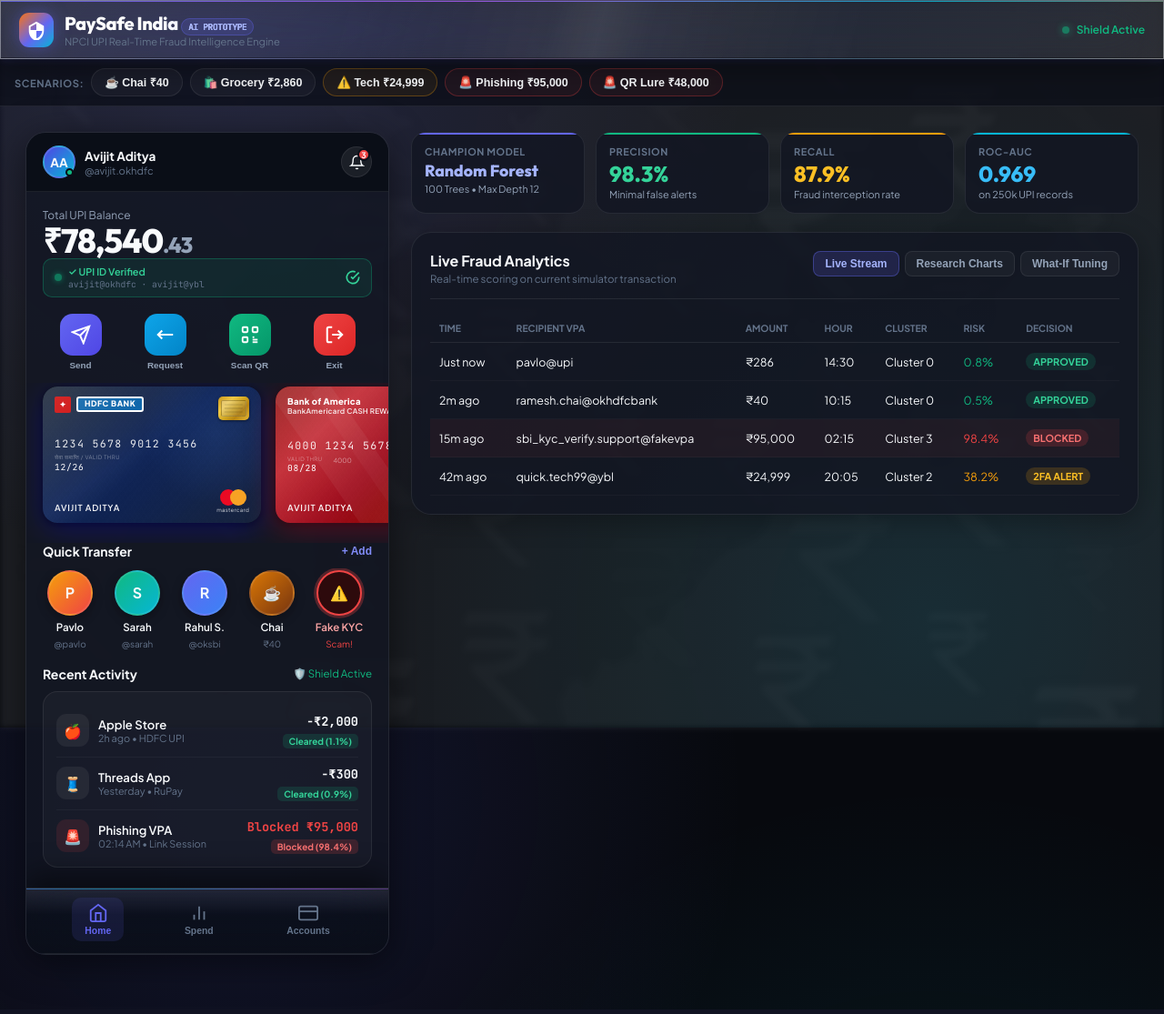
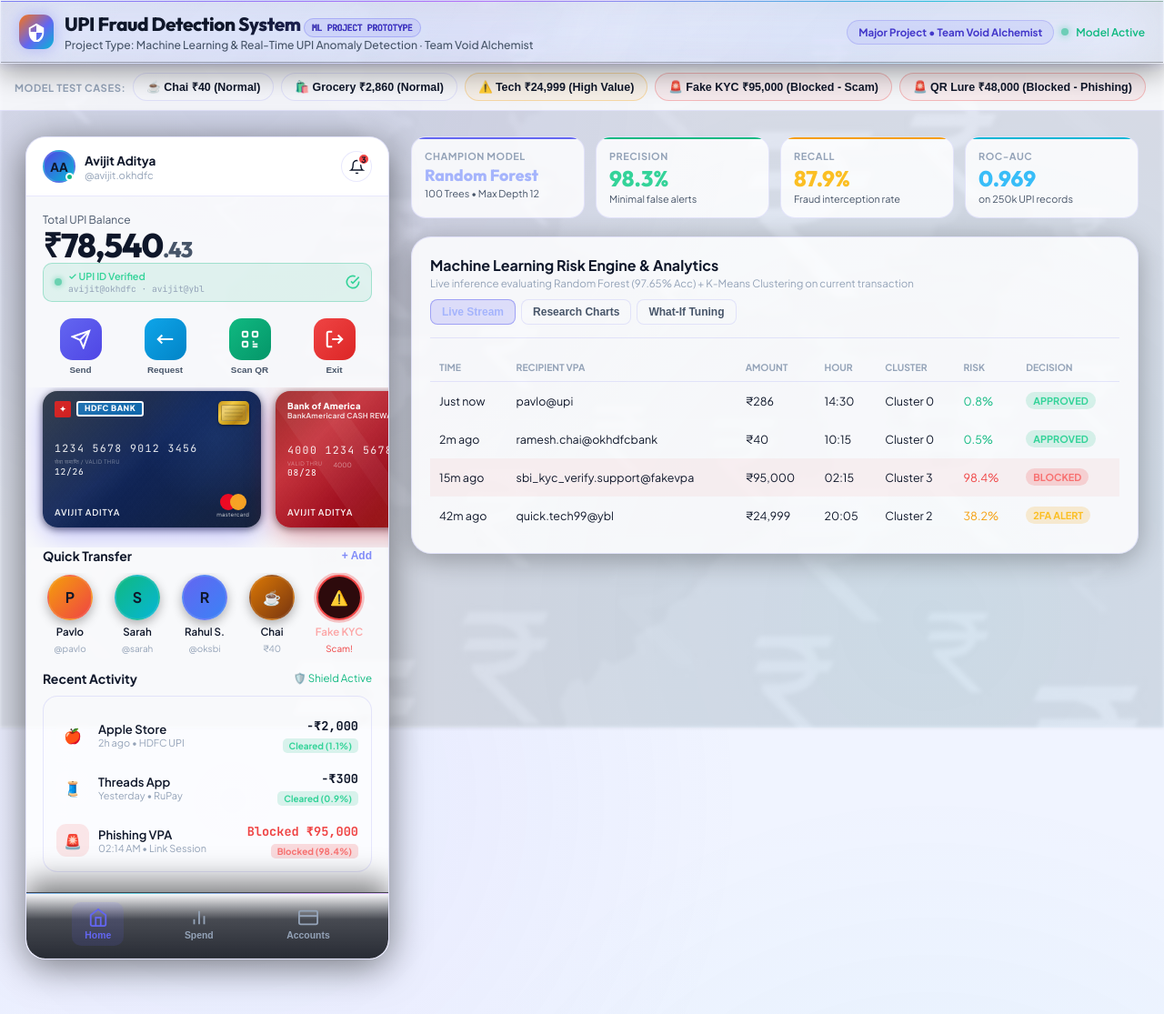
Before and after one commit to Avijit010325/UPI_Fraud-detection_web, a Flask app: page / in a window 1280 px wide. Shown: the whole page at 91% size. Run offline with Flask 3, Linux system fonts and the light colour scheme.

Commit message:
fix(ui): adjust branding to highlight UPI Fraud Detection ML Project Prototype

```diff
--- a/app/templates/index.html
+++ b/app/templates/index.html
@@ -5,8 +5,8 @@
     <meta name="viewport" content="width=device-width, initial-scale=1.0, maximum-scale=1.0, user-scalable=no">
     <meta name="apple-mobile-web-app-capable" content="yes">
     <meta name="apple-mobile-web-app-status-bar-style" content="black-translucent">
-    <meta name="theme-color" content="#07090e">
-    <title>PaySafe India — UPI Fraud Detection</title>
+    <meta name="theme-color" content="#f0f4ff">
+    <title>UPI Fraud Detection System — Machine Learning Project Prototype</title>
     <link rel="preconnect" href="https://fonts.googleapis.com">
     <link rel="preconnect" href="https://fonts.gstatic.com" crossorigin>
     <link href="https://fonts.googleapis.com/css2?family=Plus+Jakarta+Sans:wght@400;500;600;700;800&family=JetBrains+Mono:wght@400;600;700&family=Outfit:wght@700;800;900&display=swap" rel="stylesheet">
@@ -16,14 +16,14 @@
            CSS CUSTOM PROPERTIES
         ================================================================ */
         :root {
-            --bg: #07090e;
-            --bg-card: rgba(18,22,34,0.8);
-            --bg-glass: rgba(255,255,255,0.05);
-            --border: rgba(255,255,255,0.08);
-            --border-active: rgba(99,102,241,0.4);
-            --text: #f8fafc;
-            --text2: #94a3b8;
-            --text3: #64748b;
+            --bg: #f0f4ff;
+            --bg-card: rgba(255,255,255,0.82);
+            --bg-glass: rgba(255,255,255,0.55);
+            --border: rgba(99,102,241,0.15);
+            --border-active: rgba(99,102,241,0.5);
+            --text: #0f172a;
+            --text2: #475569;
+            --text3: #94a3b8;
             --brand: #6366f1;
             --cyan: #06b6d4;
             --saffron: #f97316;
@@ -53,8 +53,8 @@
             overflow-x: hidden;
             position: relative;
             background-image:
-                radial-gradient(circle at 20% 10%, rgba(99,102,241,0.14) 0%, transparent 45%),
-                radial-gradient(circle at 80% 85%, rgba(6,182,212,0.10) 0%, transparent 50%);
+                radial-gradient(circle at 20% 10%, rgba(99,102,241,0.08) 0%, transparent 45%),
+                radial-gradient(circle at 80% 85%, rgba(6,182,212,0.06) 0%, transparent 50%);
             background-attachment: fixed;
         }
 
@@ -69,7 +69,7 @@
             background-position: center center;
             background-repeat: no-repeat;
             opacity: 0.30;
-            filter: blur(3px) saturate(0.6) brightness(0.45) sepia(0.3);
+            filter: blur(2px) saturate(0.5) brightness(0.9) sepia(0.2);
             mix-blend-mode: luminosity;
             pointer-events: none;
         }
@@ -178,20 +178,26 @@
         .brand-logo svg { width: 22px; height: 22px; fill: white; }
 
         .brand-text h1 {
-            font-family: 'Outfit', sans-serif; font-size: clamp(1rem, 3vw, 1.25rem);
+            font-family: 'Outfit', sans-serif; font-size: clamp(1rem, 3vw, 1.3rem);
             font-weight: 800; letter-spacing: -0.02em;
-            background: linear-gradient(90deg, #fff 40%, #c7d2fe);
+            background: linear-gradient(90deg, #0f172a 35%, #4338ca 100%);
             -webkit-background-clip: text; -webkit-text-fill-color: transparent;
         }
-        .brand-text p { font-size: 0.7rem; color: var(--text3); display: none; }
+        .brand-text p { font-size: 0.76rem; color: #475569; font-weight: 500; display: block; margin-top: 2px; }
         @media (min-width: 480px) { .brand-text p { display: block; } }
 
         .proto-pill {
-            font-size: 0.6rem; font-family: 'JetBrains Mono', monospace; text-transform: uppercase;
-            background: rgba(99,102,241,0.18); color: #a5b4fc; padding: 2px 7px;
-            border-radius: var(--r-full); border: 1px solid rgba(99,102,241,0.35);
-            -webkit-text-fill-color: #a5b4fc; white-space: nowrap;
-        }
+            font-size: 0.62rem; font-family: 'JetBrains Mono', monospace; text-transform: uppercase;
+            background: rgba(99,102,241,0.12); color: #4338ca; padding: 3px 8px;
+            border-radius: var(--r-full); border: 1.5px solid rgba(99,102,241,0.35);
+            -webkit-text-fill-color: #4338ca; white-space: nowrap; font-weight: 700;
+        }
+        .project-tag {
+            font-size: 0.72rem; font-weight: 700; background: rgba(99,102,241,0.10);
+            color: #4338ca; padding: 5px 12px; border-radius: 999px;
+            border: 1px solid rgba(99,102,241,0.25); white-space: nowrap;
+        }
+        @media (max-width: 600px) { .project-tag { display: none; } }
 
         .topbar-right { display: flex; align-items: center; gap: 8px; flex-shrink: 0; }
 
@@ -208,7 +214,7 @@
            SCENARIO STRIP
         ================================================================ */
         .scenario-strip {
-            background: rgba(10,14,24,0.7); border-bottom: 1px solid var(--border);
+            background: rgba(255,255,255,0.75); border-bottom: 1px solid var(--border);
             padding: 10px 16px; display: flex; gap: 8px;
             overflow-x: auto; white-space: nowrap; scrollbar-width: none; align-items: center;
         }
@@ -257,7 +263,7 @@
 
         /* App-style header inside the card */
         .app-chrome {
-            background: rgba(10,14,24,0.95);
+            background: rgba(255,255,255,0.95);
             padding: 14px 18px 12px;
             border-bottom: 1px solid var(--border);
         }
@@ -272,7 +278,7 @@
             font-weight: 700; font-size: 0.85rem; border: 2px solid rgba(255,255,255,0.12);
             position: relative; flex-shrink: 0;
         }
-        .avatar .dot { position: absolute; bottom: 0; right: 0; width: 9px; height: 9px; background: var(--safe); border: 2px solid #0a0e18; border-radius: 50%; }
+        .avatar .dot { position: absolute; bottom: 0; right: 0; width: 9px; height: 9px; background: var(--safe); border: 2px solid #fff; border-radius: 50%; }
         .user-name { font-size: 0.85rem; font-weight: 700; }
         .user-vpa { font-size: 0.7rem; color: var(--text3); }
 
@@ -282,7 +288,7 @@
             border: 1px solid var(--border); display: flex; align-items: center; justify-content: center;
             cursor: pointer; color: var(--text); position: relative;
         }
-        .icon-btn .notif { position: absolute; top: 1px; right: 1px; width: 14px; height: 14px; background: var(--danger); border-radius: 50%; border: 2px solid #0a0e18; font-size: 0.55rem; font-weight: 700; display: flex; align-items: center; justify-content: center; }
+        .icon-btn .notif { position: absolute; top: 1px; right: 1px; width: 14px; height: 14px; background: var(--danger); border-radius: 50%; border: 2px solid #fff; font-size: 0.55rem; font-weight: 700; display: flex; align-items: center; justify-content: center; }
 
         /* Balance section */
         .balance-row {
@@ -932,7 +938,7 @@
         ================================================================ */
         .send-sheet {
             position: fixed; inset: 0; z-index: 800;
-            background: #090c15; display: none; flex-direction: column;
+            background: rgba(255,255,255,0.97); display: none; flex-direction: column;
             padding: env(safe-area-inset-top, 20px) 22px env(safe-area-inset-bottom, 20px);
             animation: slideup 0.3s cubic-bezier(0.16,1,0.3,1) forwards;
         }
@@ -1165,26 +1171,27 @@
             <svg viewBox="0 0 24 24"><path d="M12 2L3 7v6c0 5.55 3.84 10.74 9 12 5.16-1.26 9-6.45 9-12V7l-9-5zm0 10.99h7c-.53 4.12-3.28 7.79-7 8.94V12H5V8.26l7-3.89v8.62z"/></svg>
         </div>
         <div class="brand-text">
-            <h1>PaySafe India <span class="proto-pill">AI Prototype</span></h1>
-            <p>NPCI UPI Real-Time Fraud Intelligence Engine</p>
+            <h1>UPI Fraud Detection System <span class="proto-pill">ML Project Prototype</span></h1>
+            <p>Project Type: Machine Learning & Real-Time UPI Anomaly Detection · Team Void Alchemist</p>
         </div>
     </div>
     <div class="topbar-right">
+        <span class="project-tag">Major Project • Team Void Alchemist</span>
         <div class="health-dot"></div>
-        <span class="health-label">Shield Active</span>
+        <span class="health-label">Model Active</span>
     </div>
 </header>
 
 <!-- ================================================================
      SCENARIO QUICK-LAUNCH STRIP
 ================================================================ -->
-<nav class="scenario-strip" aria-label="Demo scenarios">
-    <span class="strip-label">Scenarios:</span>
-    <button class="s-pill safe"  onclick="loadScenario('chai')">☕ Chai ₹40</button>
-    <button class="s-pill safe"  onclick="loadScenario('grocery')">🛍️ Grocery ₹2,860</button>
-    <button class="s-pill warn"  onclick="loadScenario('tech')">⚠️ Tech ₹24,999</button>
-    <button class="s-pill danger" onclick="loadScenario('fraud_kyc')">🚨 Phishing ₹95,000</button>
-    <button class="s-pill danger" onclick="loadScenario('fraud_qr')">🚨 QR Lure ₹48,000</button>
+<nav class="scenario-strip" aria-label="ML evaluation test cases">
+    <span class="strip-label">Model Test Cases:</span>
+    <button class="s-pill safe"  onclick="loadScenario('chai')">☕ Chai ₹40 (Normal)</button>
+    <button class="s-pill safe"  onclick="loadScenario('grocery')">🛍️ Grocery ₹2,860 (Normal)</button>
+    <button class="s-pill warn"  onclick="loadScenario('tech')">⚠️ Tech ₹24,999 (High Value)</button>
+    <button class="s-pill danger" onclick="loadScenario('fraud_kyc')">🚨 Fake KYC ₹95,000 (Blocked - Scam)</button>
+    <button class="s-pill danger" onclick="loadScenario('fraud_qr')">🚨 QR Lure ₹48,000 (Blocked - Phishing)</button>
 </nav>
 
 <!-- ================================================================
@@ -1801,8 +1808,8 @@
         <div class="soc-panel">
             <div class="soc-hdr">
                 <div>
-                    <h2>Live Fraud Analytics</h2>
-                    <p>Real-time scoring on current simulator transaction</p>
+                    <h2>Machine Learning Risk Engine & Analytics</h2>
+                    <p>Live inference evaluating Random Forest (97.65% Acc) + K-Means Clustering on current transaction</p>
                 </div>
                 <div class="soc-tabs">
                     <button class="soc-tab active" onclick="switchSoc('stream', this)">Live Stream</button>
```
